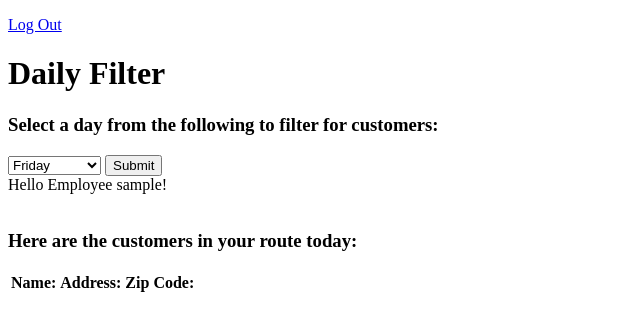
After one commit to matthewkeplinger/Django_Trash_Collector, a Django app: page /employees/day_filter/ in a window 1280 px wide. The commit adds this page. Shown: the top 331 px of the page, without its empty margins (0-640 px from the left). Run offline with Django 3.2, Linux system fonts and the light colour scheme; a user stored in the database is signed in; tables that the repository leaves empty hold one stand-in row (values such as "Sample post"); lists and menus that the app fills with data are empty.

Commit message:
Added ability to filter by day on day_filter.html with correct output

```diff
--- /dev/null
+++ b/trash_collector/employees/templates/employees/day_filter.html
@@ -0,0 +1,44 @@
+{% extends 'base.html' %}
+
+
+{% block title %} Daily Filter {% endblock %}
+
+{% block header %} Daily Filter {% endblock %}
+
+{% block content %}
+
+<form action="{% url 'employees:day_filter' %}" method='POST'>
+    {% csrf_token %}
+    <h3> Select a day from the following to filter for customers: </h3>
+    <form action = "{% url 'employees:day_filter'%}" name = 'day_filter' id= 'day_filter' method = 'POST'>
+        <select name = "day_of_the_week" id = "day_of_the_week">
+            <option value = "Monday" selected = "Monday">Monday</option>
+            <option value = "Tuesday" selected = "Tuesday">Tuesday</option>
+            <option value = "Wednesday" selected = "Wednesday">Wednesday</option>
+            <option value = "Thursday" selected = "Thursday">Thursday</option>
+            <option value = "Friday" selected = "Friday">Friday</option>
+        </select>
+        <input type = "submit" value = "Submit">
+</form>
+  {% if user.is_authenticated %}
+    Hello Employee {{ user.username }}!<br><br>
+    <h3> Here are the customers in your route today: </h3>
+    <table>
+      <tr>
+        <th>Name:</th>
+        <th>Address:</th>
+        <th>Zip Code: </th>
+      </tr>
+
+    {% for customer in my_customers %}
+    {% if weekday == customer.weekly_pickup_day%}
+      <tr><td>{{customer.name}}</td>
+          <td>{{customer.address}} </td>
+          <td>{{customer.zip_code}}</td>
+        </tr><br>
+    {% endif %}
+    {% endfor %}
+
+    </table>
+{% endif %}
+{% endblock %}
--- a/trash_collector/employees/urls.py
+++ b/trash_collector/employees/urls.py
@@ -8,5 +8,6 @@ app_name = "employees"
 urlpatterns = [
     path('', views.index, name="index"),
     path('create/', views.create, name="create"),
-    path('daily_view/', views.daily_view, name='daily_view')
+    path('daily_view/', views.daily_view, name='daily_view'),
+    path('day_filter/', views.choose_day, name='day_filter')
 ]
--- a/trash_collector/employees/views.py
+++ b/trash_collector/employees/views.py
@@ -52,7 +52,6 @@ def daily_view(request):
 
 
     for customer in all_customers:
-
         customer_suspend_start = str(customer.suspend_start)
         customer_suspend_end = str(customer.suspend_end)
         if  current_day < customer_suspend_start or current_day > customer_suspend_end:
@@ -63,3 +62,25 @@ def daily_view(request):
     context = { 'my_customers' : my_customers,
                 'weekday': weekday}
     return render(request, 'employees/daily_view.html', context)
+
+def choose_day(request):
+    user = request.user
+    logged_in_employee = Employee.objects.get(user=user)
+    Customers = apps.get_model('customers.Customer')
+    all_customers = Customers.objects.all()
+    current_date = date.today()
+    current_day = str(date.today())
+    weekday = request.POST.get('day_of_the_week')
+    my_customers = []
+
+    for customer in all_customers:
+        customer_suspend_start = str(customer.suspend_start)
+        customer_suspend_end = str(customer.suspend_end)
+        if  current_day < customer_suspend_start or current_day > customer_suspend_end:
+
+            if customer.zip_code == logged_in_employee.zip_code and (customer.weekly_pickup_day == weekday or customer.one_time_pickup == weekday) :
+                my_customers.append(customer)
+
+    context = { 'my_customers' : my_customers,
+                'weekday': weekday}
+    return render(request, 'employees/day_filter.html', context)
--- a/trash_collector/templates/base.html
+++ b/trash_collector/templates/base.html
@@ -15,8 +15,9 @@
     <li><a href = "{% url 'customers:pickup' %}">Pickup</a></li>
     {% elif group.name == "Employees" %}
     <p>Employee Navbar</p>
-    <li><a href = "{% url 'employees:index' %}">Daily View</a></li>
+    <li><a href = "{% url 'employees:index' %}">Index</a></li>
     <li><a href = "{% url 'employees:daily_view' %}">Employee Daily View</a></li>
+    <li><a href = "{% url 'employees:day_filter' %}">Filter Customer by Day</a></li>
     {% endif %}
   {% endfor %}
   <p><a href="{% url 'logout' %}">Log Out</a></p>
```
